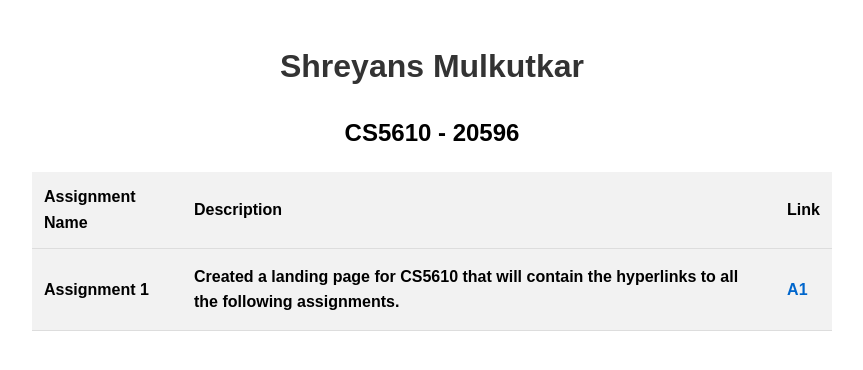
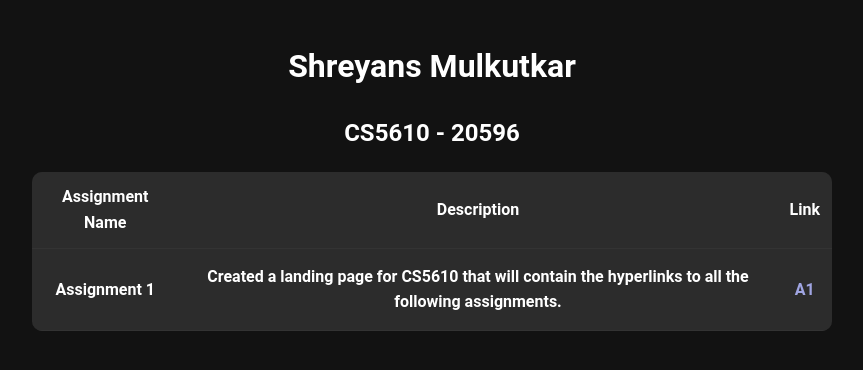
Before and after one commit to AxonBlAzE/CS5610-LandingPage, a JavaScript app: page / in a window 1280 px wide. Shown: the top 370 px of the page, without its empty margins (208-1071 px from the left). Built offline with nearby package versions, Linux system fonts and the light colour scheme; the HTML template or start-up script is replaced by a standard one.

Commit message:
Updated Landing Page

```diff
--- a/public/index.html
+++ b/public/index.html
@@ -24,7 +24,7 @@
       work correctly both with client-side routing and a non-root public URL.
       Learn how to configure a non-root public URL by running `npm run build`.
     -->
-    <title>React App</title>
+    <title>Landing Page</title>
   </head>
   <body>
     <noscript>You need to enable JavaScript to run this app.</noscript>
--- a/src/App.css
+++ b/src/App.css
@@ -1,40 +1,52 @@
 body {
-  font-family: Arial, sans-serif;
+  font-family: 'Roboto', sans-serif;
   line-height: 1.6;
   margin: 0;
   padding: 20px;
   max-width: 800px;
   margin: 0 auto;
+  background-color: #121212;
+  color: #e0e0e0;
 }
 
 h1 {
   text-align: center;
-  color: #333;
+  color: #ffffff;
 }
 
-h2{
+h2 {
   text-align: center;
+  color: #ffffff;
 }
 
 table {
   width: 100%;
   border-collapse: collapse;
   margin-top: 20px;
+  background-color: #1e1e1e;
+  border-radius: 10px;
+  overflow: hidden;
 }
 
 th, td {
   padding: 12px;
   text-align: left;
-  border-bottom: 1px solid #ddd;
+  border-bottom: 1px solid #333;
 }
 
 th {
-  background-color: #f2f2f2;
+  background-color: #2c2c2c;
   font-weight: bold;
+  color: #ffffff;
+  text-align: center;
+}
+
+thead {
+  overflow: hidden;
 }
 
 a {
-  color: #0066cc;
+  color: #a0a5e2;
   text-decoration: none;
 }
 
--- a/src/App.js
+++ b/src/App.js
@@ -1,4 +1,5 @@
 import './App.css';
+import TableRow from "./Components/tableRows";
 
 function App() {
   return (
@@ -24,21 +25,11 @@ function App() {
           </tr>
         </thead>
         <tbody>
-          <tr>
-            <th>
-              Assignment 1
-            </th>
-            <th>
-              Created a landing page for CS5610 that will contain the hyperlinks to all the following assignments.
-            </th>
-            <th>
-              <a href=''>
-                <p>
-                  A1
-                </p>
-              </a>
-            </th>
-          </tr>
+          <TableRow
+            name = "Assignment 1"
+            description = "Created a landing page for CS5610 that will contain the hyperlinks to all the following assignments."
+            url = 'https://main--cs5610-landingpage-shreyansmulkutkar.netlify.app/'
+          />
         </tbody>
       </table>
     </div>
--- /dev/null
+++ b/src/Components/tableRows.js
@@ -0,0 +1,21 @@
+const TableRow = ({name, description, url}) => {
+    return (
+    <tr>
+        <th>
+          {name}
+        </th>
+        <th>
+          {description}
+        </th>
+        <th>
+          <a href={url}>
+            <p>
+              A1
+            </p>
+          </a>
+        </th>
+    </tr>
+    );
+}
+
+export default TableRow;
```
